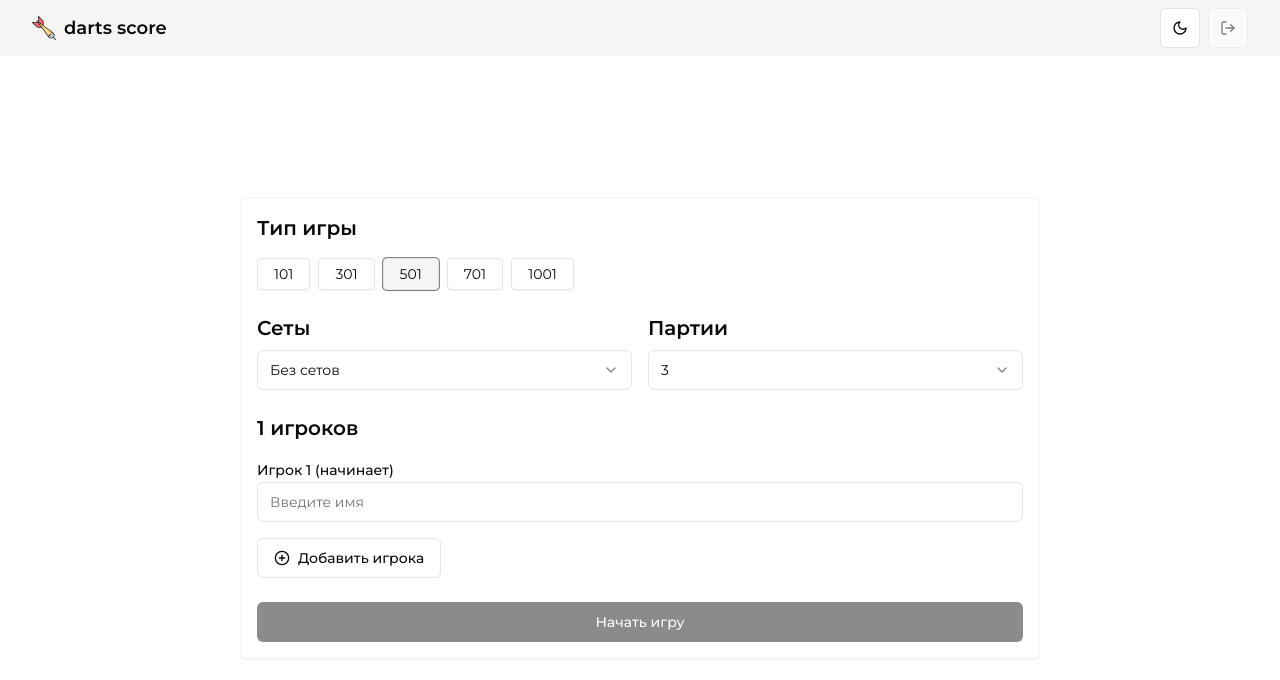
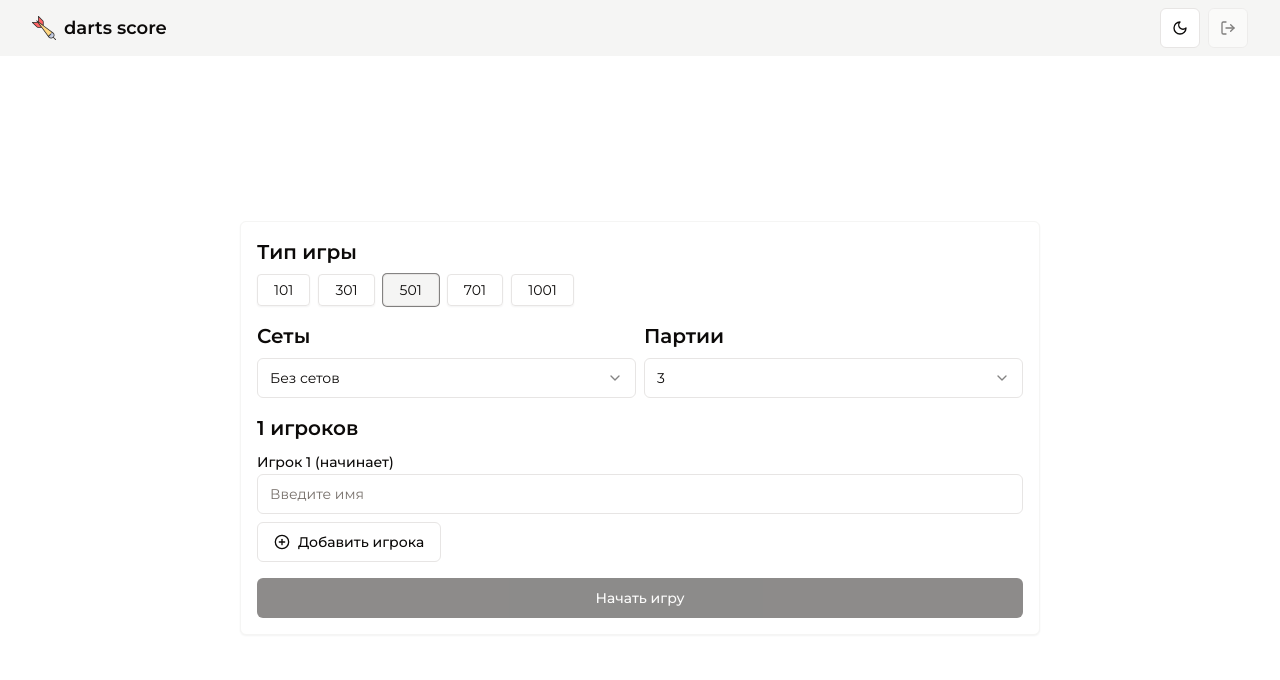
Before and after one commit to koshinva/score-darts, a React (Vite) app: page / in a window 1280 px wide. Shown: the top 680 px of the page. Built offline with nearby package versions, Linux system fonts and the light colour scheme.

Commit message:
feat: change styles of form

```diff
--- a/src/components/game.form/ui/game.form.tsx
+++ b/src/components/game.form/ui/game.form.tsx
@@ -31,9 +31,9 @@ const GameForm = () => {
   return (
     <GameFormContainer>
       <Form {...form}>
-        <form onSubmit={form.handleSubmit(onSubmit)} className="space-y-6">
+        <form onSubmit={form.handleSubmit(onSubmit)} className="flex flex-col gap-4">
           <GameTypeGroup />
-          <div className="flex flex-wrap items-center gap-4">
+          <div className="flex flex-wrap items-center gap-2">
             <div className="flex-1 min-w-48">
               <GameSetsSelect />
             </div>
--- a/src/components/game.form/ui/game.players.fields.tsx
+++ b/src/components/game.form/ui/game.players.fields.tsx
@@ -16,7 +16,7 @@ export const GamePlayersFields = () => {
   });
 
   return (
-    <div className="flex flex-col gap-4">
+    <div className="flex flex-col gap-2">
       <GameFormLabel label={`${fields.length} игроков`} />
       <ul className="flex flex-col gap-2">
         {fields.map((field, index) => {
@@ -33,7 +33,12 @@ export const GamePlayersFields = () => {
                     </FormLabel>
                     <div className="flex gap-4 items-center justify-between">
                       <FormControl className="grow-1">
-                        <Input placeholder="Введите имя" {...field} value={field.value} />
+                        <Input
+                          placeholder="Введите имя"
+                          {...field}
+                          value={field.value}
+                          className="placeholder:text-sm text-sm"
+                        />
                       </FormControl>
                       {index !== 0 && (
                         <Button
--- a/src/components/game.form/ui/game.type.group.tsx
+++ b/src/components/game.form/ui/game.type.group.tsx
@@ -14,7 +14,7 @@ export const GameTypeGroup = () => {
       control={form.control}
       name="type"
       render={({ field }) => (
-        <FormItem className="flex flex-col gap-4">
+        <FormItem className="flex flex-col gap-2">
           <GameFormLabel label="Тип игры" />
           <FormControl>
             <RadioGroup
```
